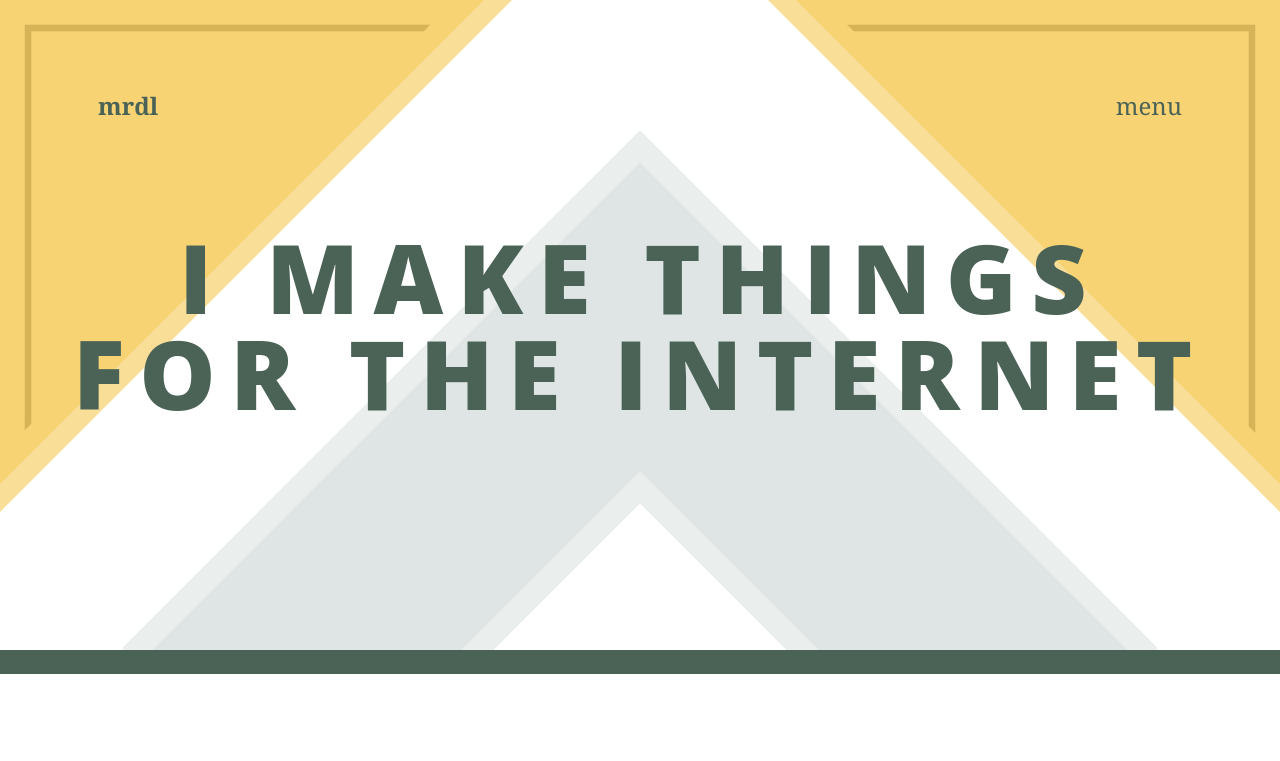
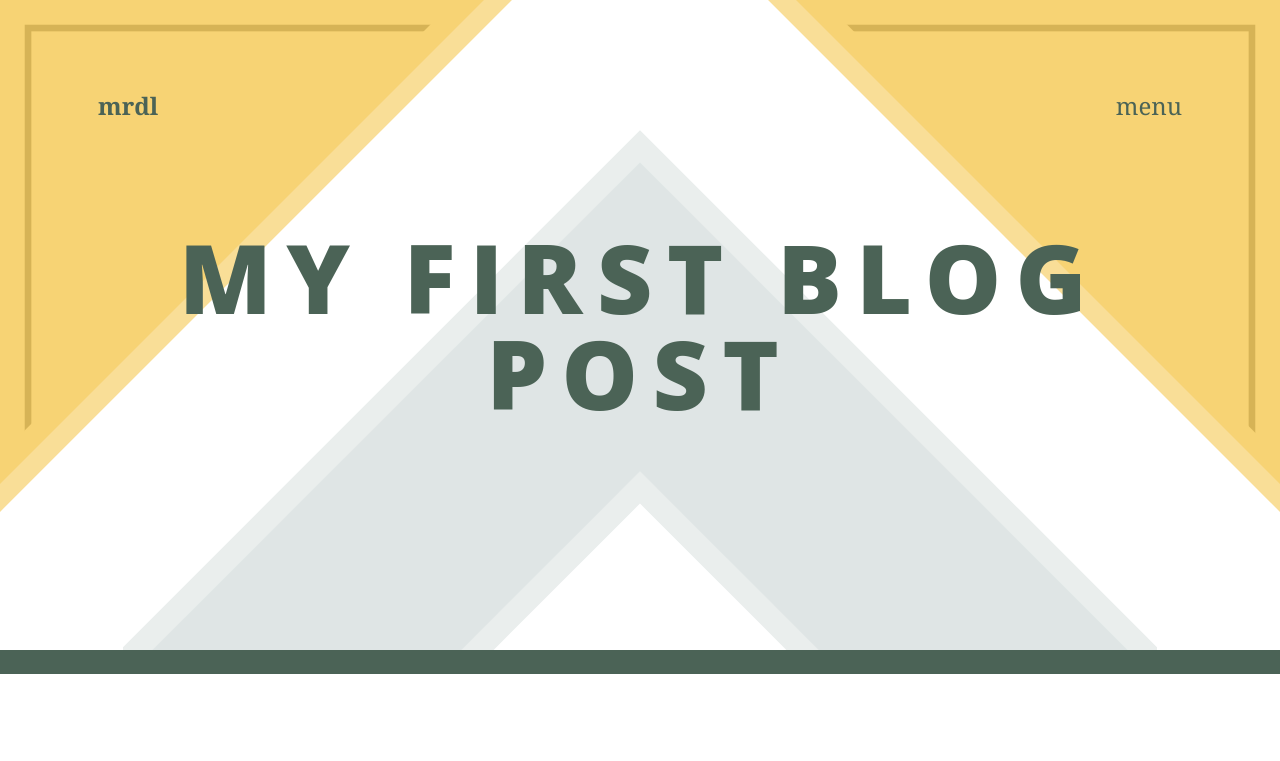
Before and after one commit to AndyMardell/mrdl-gatsby, a Gatsby site: page /posts/my-second-post in a window 1280 px wide. Shown: the top 761 px of the page. Built offline with nearby package versions, Linux system fonts and the light colour scheme; Gatsby itself is replaced by a stand-in of ours.

Commit message:
Header hero updates

```diff
--- a/src/components/header.js
+++ b/src/components/header.js
@@ -2,27 +2,47 @@ import { Link } from 'gatsby'
 import PropTypes from 'prop-types'
 import React from 'react'
 
-const Header = ({ siteTitle, location }) => (
+const Header = ({ siteTitle, location, hero }) => {
+  const { pathname } = location
+  let page = 'other'
+
+  switch (true) {
+    case pathname === '/':
+      page = 'home'
+      break
+    case pathname.startsWith('/posts/'):
+      page = 'post'
+      break
+  }
+
+  return (
     <header className='header'>
-    {console.log(location)}
       <div className='header__background'>
         <div className='header__background__left' />
         <div className='header__background__right' />
         <div className='header__background__bottom' />
       </div>
       <div className='header__container'>
-      <h1 className='header__logo  link--plain'><Link to='/'>{siteTitle}</Link></h1>
+        {page === 'home'
+          ? <h1 className='header__logo  link--plain'><Link to='/'>{siteTitle}</Link></h1>
+          : <h2 className='header__logo  link--plain'><Link to='/'>{siteTitle}</Link></h2>
+        }
         <a className='header__menu  link--plain' href='#'>menu</a>
       </div>
       <div className='header__hero'>
-      <h2>I make things<br />for the internet</h2>
+        {(page === 'home' || !hero)
+          ? <h2>I make things<br />for the internet</h2>
+          : <h1>{hero}</h1>
+        }
       </div>
     </header>
   )
+}
 
 Header.propTypes = {
   siteTitle: PropTypes.string,
-  location: PropTypes.object.isRequired
+  location: PropTypes.object.isRequired,
+  hero: PropTypes.string
 }
 
 Header.defaultProps = {
--- a/src/components/layout.js
+++ b/src/components/layout.js
@@ -12,7 +12,7 @@ import { useStaticQuery, graphql } from 'gatsby'
 import Header from './header'
 import '../css/app.styl'
 
-const Layout = ({ children, location }) => {
+const Layout = ({ children, location, hero }) => {
   const data = useStaticQuery(graphql`
     query SiteTitleQuery {
       site {
@@ -25,7 +25,11 @@ const Layout = ({ children, location }) => {
 
   return (
     <>
-      <Header siteTitle={data.site.siteMetadata.title} location={location} />
+      <Header
+        siteTitle={data.site.siteMetadata.title}
+        location={location}
+        hero={hero}
+      />
       <div
         style={{
           margin: `0 auto`,
@@ -45,7 +49,8 @@ const Layout = ({ children, location }) => {
 
 Layout.propTypes = {
   children: PropTypes.node.isRequired,
-  location: PropTypes.object.isRequired
+  location: PropTypes.object.isRequired,
+  hero: PropTypes.string
 }
 
 export default Layout
--- a/src/css/components/header.styl
+++ b/src/css/components/header.styl
@@ -50,17 +50,16 @@
     width calc(100% - 11rem)
     display flex
     justify-content space-between
-    align-self flex-start
 
   &__hero
-    width 94%
-    padding 0 3%
+    width 75%
     flex-grow 1
     align-self center
     display flex
     align-items center
     justify-content center
 
+    h1
     h2
       font-size 6rem
       text-align center
--- a/src/css/global.styl
+++ b/src/css/global.styl
@@ -7,3 +7,4 @@ body
 
 footer
   color brown
+  font-size 0.9rem
--- a/src/templates/postTemplate.js
+++ b/src/templates/postTemplate.js
@@ -9,7 +9,7 @@ const PostTemplate = ({ data, location }) => {
   const { markdownRemark } = data
 
   return (
-    <Layout location={location}>
+    <Layout location={location} hero={markdownRemark.frontmatter.title}>
       <SEO title={markdownRemark.frontmatter.title} />
       <div className="posts">
         <Post data={markdownRemark} />
```
Lines whose indentation alone changed are shown as unchanged.
